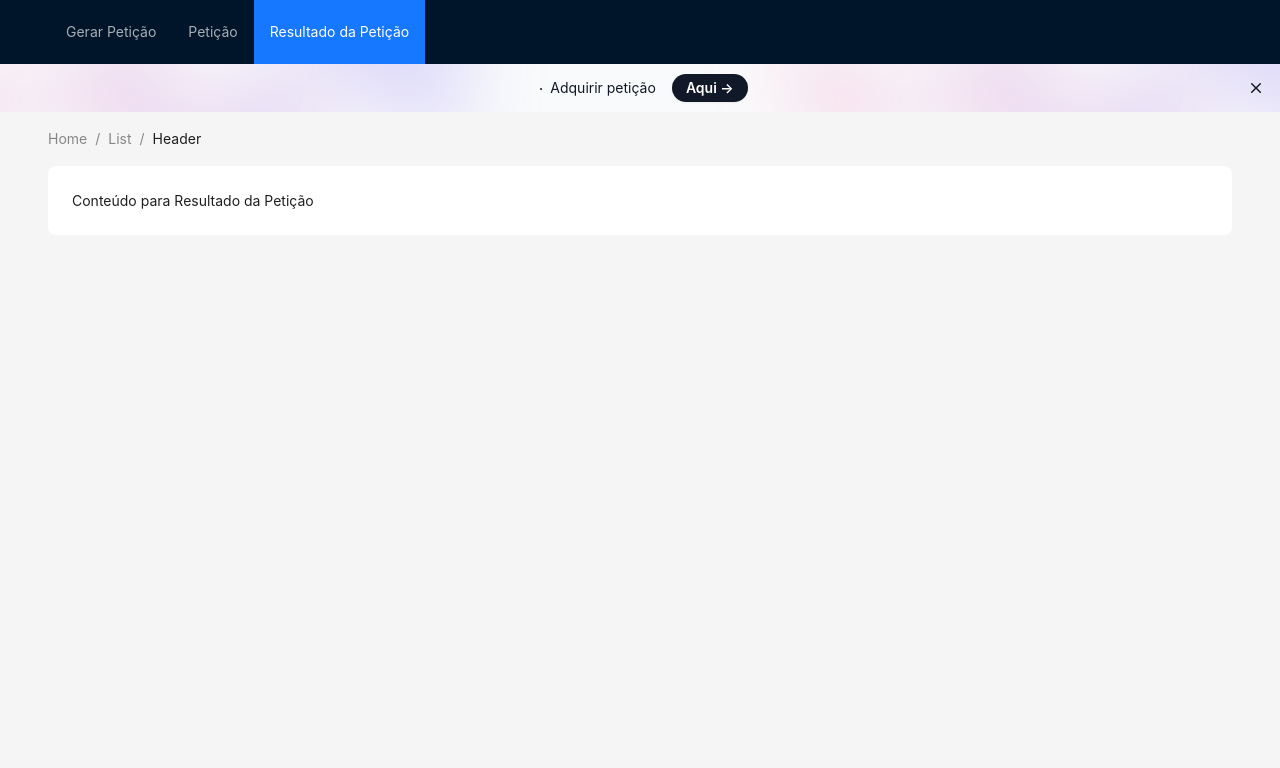
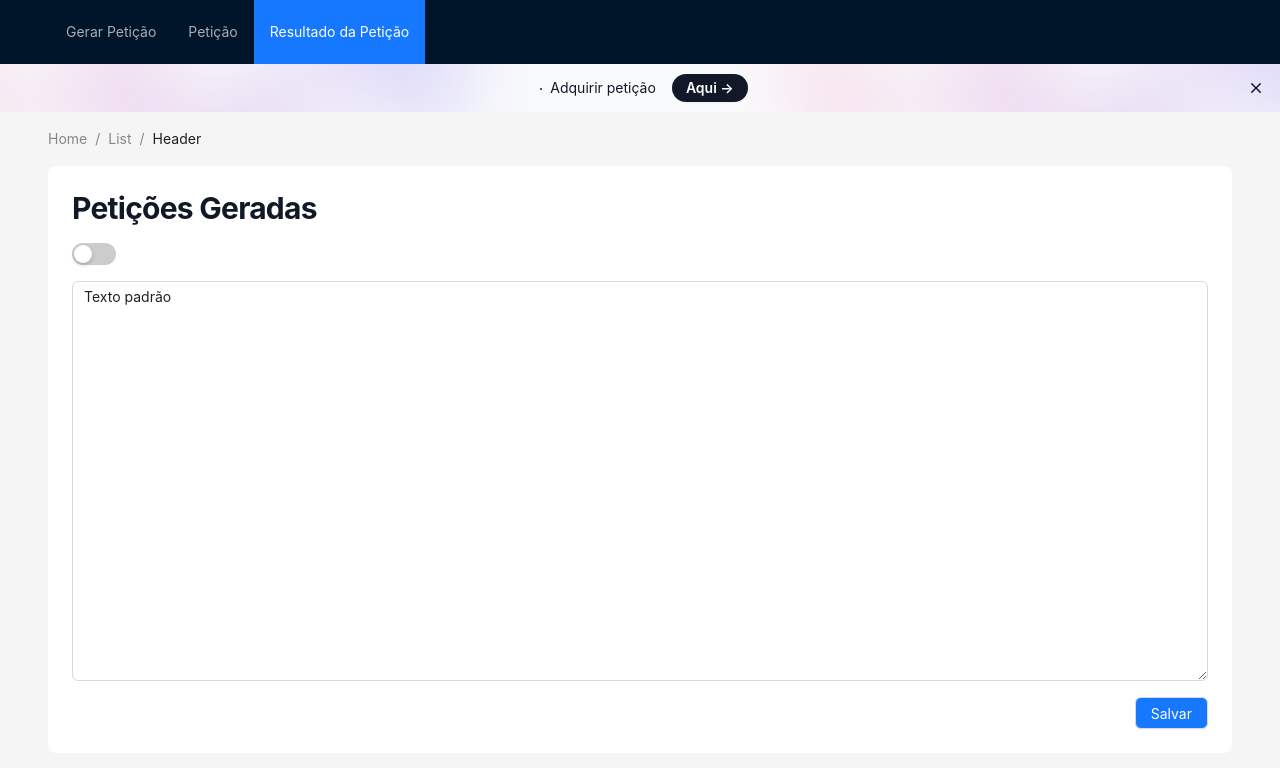
Before and after one commit to Potatos-team/potts_website, a React (Create React App) app: page /generatedPetition in a window 1280 px wide. Both pictures are taken after a click on the item "Resultado da Petição". Shown: the top 768 px of the page. Built offline with nearby package versions, Linux system fonts and the light colour scheme.

Commit message:
tela de petição gerada

```diff
--- /dev/null
+++ b/src/components/content/GeneratedPetition/ResultGeneratedPetition.jsx
@@ -0,0 +1,68 @@
+import React, { useState } from 'react';
+import { Button, Card, Switch } from 'antd';
+import TextArea from 'antd/es/input/TextArea';
+
+
+const { Meta } = Card;
+
+
+
+const ResultGeneratedPetition = () => {
+
+    const [loading, setLoading] = useState(true);
+    const [text, setText] = useState('Texto padrão');
+
+
+    const onChange = (checked) => {
+        setLoading(!checked);
+    };
+
+    const handleTextChange = (event) => {
+        setText(event.target.value);
+      };
+
+    return (
+        <>
+            <div>
+                <div style={{
+                    marginBottom: 16,
+
+                }}>
+                    <h2 className="text-2xl font-bold leading-7 text-gray-900 sm:truncate sm:text-3xl sm:tracking-tight">
+                        Petições Geradas
+                    </h2>
+                </div>
+                <Switch
+                    defaultChecked
+                    checked={!loading}
+                    onChange={onChange}
+                    style={{
+                        backgroundColor: loading ? '#ccc' : ' #1677ff',
+                        '&:hover': { backgroundColor: loading ? '#ccc' : ' #1677ff' },
+                    }}
+                />
+            </div>
+            <div>
+                <TextArea
+                    disabled={!loading}
+                    style={{
+                        marginTop: 16,
+                        height: 400
+                    }}
+                    onChange={handleTextChange}
+                    value={text}
+                    rows={4} />
+            </div>
+            <div style={{
+                marginTop: 16,
+                display: 'flex',
+                justifyContent: 'end',
+            }}>
+                <Button style={{ backgroundColor: ' #1677ff', color: '#fff' }}>
+                    Salvar
+                </Button>
+            </div >
+        </>
+    );
+};
+export default ResultGeneratedPetition;
--- /dev/null
+++ b/src/components/content/GeneratedPetition/description.ts
@@ -0,0 +1,34 @@
+export const Description = {
+    "peticao_completa": {
+        "tipo": "Petição",
+        "ramo": "Advocacia Imobiliária",
+        "autor": {
+            "nome": "[Seu Nome]",
+            "endereco": "[Endereço]",
+            "cidade_estado_cep": "[Cidade, Estado, Código Postal]",
+            "email": "[Email]",
+            "telefone": "[Telefone]",
+            "oab": "[Número da OAB]",
+            "endereco_escritorio": "[Endereço do Escritório]"
+        },
+        "data": "[Data]",
+        "tribunal": {
+            "nome": "Juízo de Direito da [Nome da Comarca]",
+            "endereco_forum": "[Endereço do Fórum]",
+            "cidade_estado_cep_forum": "[Cidade, Estado, Código Postal]"
+        },
+        "processo": {
+            "numero": "[Número do Processo]"
+        },
+        "conteudo": {
+            "fatos": "[Descreva sucintamente os fatos relevantes do caso, como questões de propriedade, locação, contratos, etc.]",
+            "direito": "[Explique os fundamentos jurídicos aplicáveis ao caso, referenciando leis, jurisprudência, doutrina, etc.]",
+            "pedido": "Diante do exposto, requer-se:\n\n1. Que seja deferida a [medida solicitada: ex: reintegração de posse, revisão de contrato, etc.];\n2. A citação da parte contrária para, querendo, apresentar resposta no prazo legal;\n3. A produção de todas as provas admitidas em direito, especialmente documental e testemunhal;\n4. A total procedência da presente demanda, condenando-se a parte adversa ao cumprimento das obrigações legais;\n5. A intimação do Ministério Público para atuar no feito, se entender necessário.",
+            "provas": "Requer a produção das seguintes provas:\n\n1. Prova documental: [especifique os documentos a serem juntados];\n2. Prova testemunhal: [listar as testemunhas, se houver];\n3. Prova pericial: [se necessário].",
+            "requerimentos_finais": "Diante do exposto, requer-se o regular processamento da presente demanda, a citação da parte contrária, a produção das provas acima requeridas e a procedência do pedido formulado."
+        },
+        "assinatura_advogado": "[Assinatura do Advogado]",
+        "assinatura_nome_advogado": "[Seu Nome]",
+        "assinatura_oab_advogado": "OAB/[Número da OAB]"
+    }
+}
--- a/src/components/content/Petition/Petition.jsx
+++ b/src/components/content/Petition/Petition.jsx
@@ -1,6 +1,5 @@
-import CallToAction from '../CallToAction/CallToAction'
-import Container from '../ReusableComponents/Container'
 import TablePetition from '../ReusableComponents/Table'
+
 
 
 export default function Petition() {
--- a/src/components/content/ReusableComponents/Header.jsx
+++ b/src/components/content/ReusableComponents/Header.jsx
@@ -3,6 +3,7 @@ import { Breadcrumb, Layout, Menu, theme } from 'antd';
 import Petition from '../Petition/Petition';
 import CallToAction from '../CallToAction/CallToAction';
 import PetitionRequest from '../PetitionRequest/PetitionRequest';
+import ResultGeneratedPetition from '../GeneratedPetition/ResultGeneratedPetition';
 
 const { Header, Content } = Layout;
 
@@ -16,6 +17,7 @@ const TopHeader = () => {
     const [selectedMenu, setSelectedMenu] = useState('Gerar Petição');
 
     const handleClick = ({ key }) => {
+        console.log(key)
         setSelectedMenu(key);
     };
 
@@ -26,7 +28,7 @@ const TopHeader = () => {
             case 'Gerar Petição':
                 return <PetitionRequest />;
             case 'Resultado da Petição':
-                return <div>Conteúdo para Resultado da Petição</div>;
+                return <div><ResultGeneratedPetition /></div>;
             default:
                 return null;
         }
```
